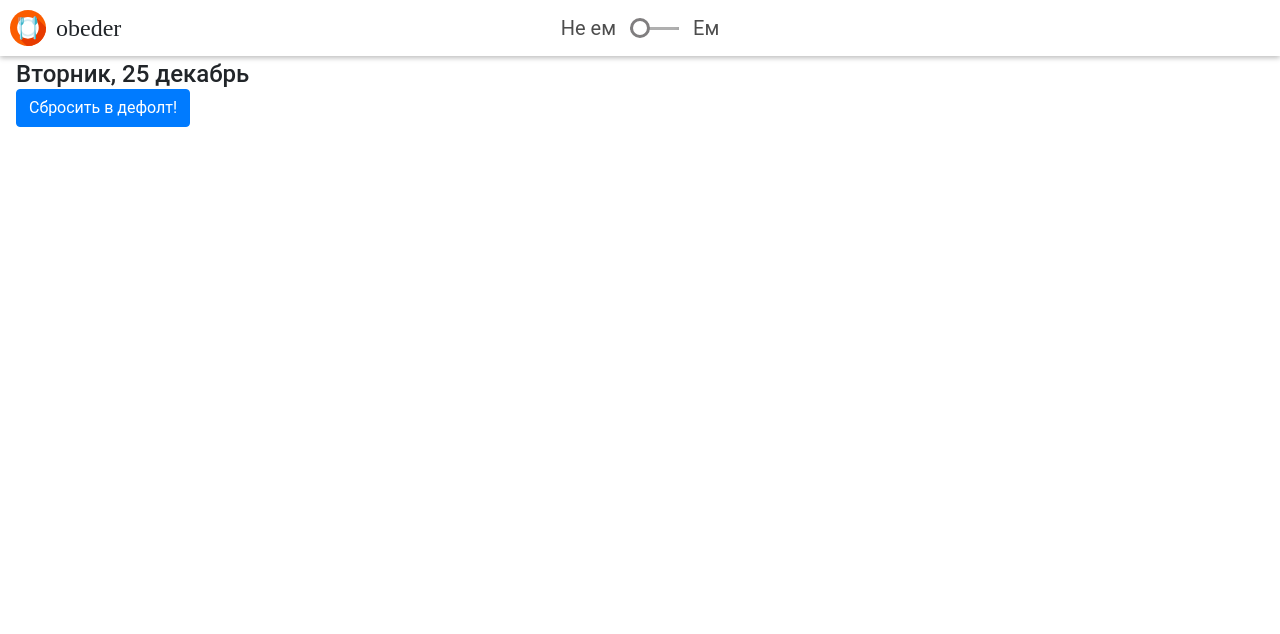
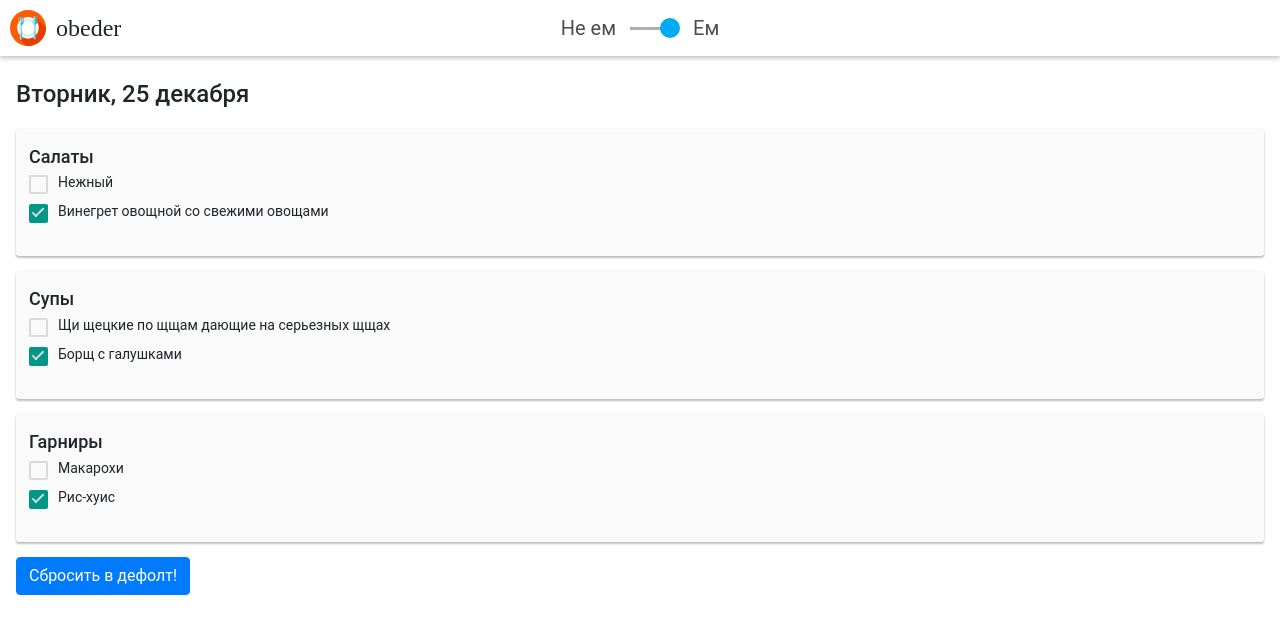
Before and after one commit to dimastad/TestObeder, a React (Create React App) app: page / in a window 1280 px wide. Shown: the top 634 px of the page. Built offline with nearby package versions, Linux system fonts and the light colour scheme; what webfontloader would draw is missing.

Commit message:
add menu cards

```diff
--- a/src/App.js
+++ b/src/App.js
@@ -13,8 +13,11 @@ class App extends Component {
       <div className="App">
         <Header />
         <div className="pageWrapper px-3">
-          <Day />
-          <Button buttonText="Сбросить в дефолт!"/>
+          <form className="menuForm">
+            <Day />
+            <Button buttonText="Сбросить в дефолт!"/>
+          </form>
+
         </div>
 
       </div>
--- a/src/components/Day/Day.css
+++ b/src/components/Day/Day.css
@@ -1,4 +1,4 @@
 .blockTitle {
-    margin: 0;
+    margin: 20px 0;
     font-size: 24px;
 }
--- a/src/components/Day/Day.js
+++ b/src/components/Day/Day.js
@@ -1,19 +1,25 @@
 import React, { Component } from 'react';
 import './Day.css';
+import Menu from "../Menu/Menu";
 
 
 let date = new Date();
 let weekDay = ["Воскресенье", "Понедельник", "Вторник", "Среда", "Четверг", "Пятница",
 "Суббота"];
-let month = ["январь", "февраль", "март", "апрель", "май", "июнь",
-	"июль", "август", "сентябрь", "октябрь", "ноябрь", "декабрь" ];
+let month = ["января", "февраля", "марта", "апреля", "мая", "июня",
+	"июля", "августа", "сентября", "октября", "ноября", "декабря" ];
 
 export default class Day extends Component {
     render() {
         return (
-            <h1 className="blockTitle">
-                {weekDay[date.getDay()]}, {date.getDate()} {month[date.getMonth()]}
-            </h1>
+            <div>
+                <h2 className="blockTitle">
+                    {weekDay[date.getDay()]}, {date.getDate()} {month[date.getMonth()]}
+                </h2>
+                <Menu menuheader="Салаты" id1="salad" dish1="Нежный" id2="vinegret" dish2="Винегрет овощной со свежими овощами" />
+                <Menu menuheader="Супы" id1="shee" dish1="Щи щецкие по щщам дающие на серьезных щщах" id2="borsh" dish2="Борщ с галушками" />
+                <Menu menuheader="Гарниры" id1="paste" dish1="Макарохи" id2="reeze" dish2="Рис-хуис" />
+            </div>
         )
     }
 }
--- a/src/components/Header/Header.css
+++ b/src/components/Header/Header.css
@@ -25,7 +25,7 @@
     cursor: pointer;
     margin: 0;
 }
-input[type="checkbox"] {
+input[type="checkbox"].choice {
     width: 49px;
     height: 3px;
     -webkit-appearance: none;
@@ -39,7 +39,7 @@ input[type="checkbox"] {
     margin: 0 14px;
 }
 
-input[type="checkbox"]::before {
+input[type="checkbox"].choice::before {
     content: '';
     position: absolute;
     width: 20px;
@@ -52,7 +52,7 @@ input[type="checkbox"]::before {
     transition: 0.5s;
 }
 
-input:checked[type="checkbox"]::before {
+input:checked[type="checkbox"].choice::before {
     left: 30px;
     background: #02a9f4;
     border-color: #02a9f4;
--- a/src/components/Header/Header.js
+++ b/src/components/Header/Header.js
@@ -13,9 +13,9 @@ export default class Header extends Component {
 
 
                 <div className="checkbox-toggle">
-                    <label for="choice" className="not-eat">Не ем</label>
-                    <input id='choice' type="checkbox" />
-                    <label for='choice' className="eat">Ем</label>
+                    <label htmlFor="choice" className="not-eat">Не ем</label>
+                    <input id='choice' type="checkbox" className="choice" defaultChecked />
+                    <label htmlFor='choice' className="eat">Ем</label>
                 </div>
             </header>
         )
--- /dev/null
+++ b/src/components/Menu/Menu.css
@@ -0,0 +1,77 @@
+.menu {
+    background: #fafafa;
+    box-shadow: 0px 2px 2px rgba(0, 0, 0, 0.24), 0px 0px 2px rgba(0, 0, 0, 0.12);
+    border-radius: 3px;
+    padding: 17px 13px;
+    margin-bottom: 15px;
+}
+
+.menu.disabled {
+    opacity: 0.2;
+    mix-blend-mode: normal;
+    user-select: none;
+    pointer-events: none;
+}
+
+.menu h4 {
+    font-size: 18px;
+    font-weight: 500;
+}
+
+.menu__list {
+    list-style: none;
+    padding: 0;
+    font-size: 14px;
+}
+
+.menu__list-item {
+    display: flex;
+    margin-bottom: 10px;
+}
+
+.menu__list-item * {
+    cursor: pointer;
+}
+
+.menu__list-item label {
+    margin: 0;
+    line-height: 1;
+}
+
+/*Begin Стилизованный чекбокс */
+.menu__checkbox_hidden {
+    position: absolute;
+    top: -9999px;
+    left: -9999px;
+    opacity: 0;
+}
+
+.menu__checkbox_hidden:checked + .menu__checkbox {
+    background-color: #009688;
+    border: none;
+}
+.menu__checkbox_hidden:checked + .menu__checkbox:after {
+    content: '';
+    display: block;
+    position: absolute;
+    top: 1px;
+    left: 6px;
+    width: 6px;
+    height: 12px;
+    border: solid #dadada;
+    border-width: 0 2px 2px 0;
+    transform: rotate(45deg);
+}
+
+.menu__checkbox {
+    display: flex;
+    position: relative;
+    height: 19px;
+    width: 19px;
+    min-width: 19px;
+    margin-right: 10px;
+    border: 2px solid #dadada;
+    border-radius: 2px;
+    transition: all 0.3s;
+}
+/*End Стилизованный чекбокс */
--- /dev/null
+++ b/src/components/Menu/Menu.js
@@ -0,0 +1,32 @@
+import React, { Component } from 'react';
+import './Menu.css';
+import "bootstrap/dist/css/bootstrap.css";
+
+export default class Menu extends Component {
+    render() {
+        const{
+            menuheader,
+            id1,
+            dish1,
+            id2,
+            dish2
+        } = this.props;
+        return (
+            <div className="menu">
+                <h4>{menuheader}</h4>
+                <ul className="menu__list">
+                    <li className="menu__list-item">
+                        <input id={id1} type="checkbox" className="menu__checkbox_hidden"></input>
+                        <span className="menu__checkbox" ></span>
+                        <label htmlFor={id1}>{dish1}</label>
+                    </li>
+                    <li className="menu__list-item">
+                        <input id={id2} type="checkbox" className="menu__checkbox_hidden" defaultChecked></input>
+                        <span className="menu__checkbox" ></span>
+                        <label htmlFor={id2}>{dish2}</label>
+                    </li>
+                </ul>
+            </div>
+        )
+    }
+}
```
Also changed, not shown: src/components/MenuItem/MenuItem.js (deleted).
